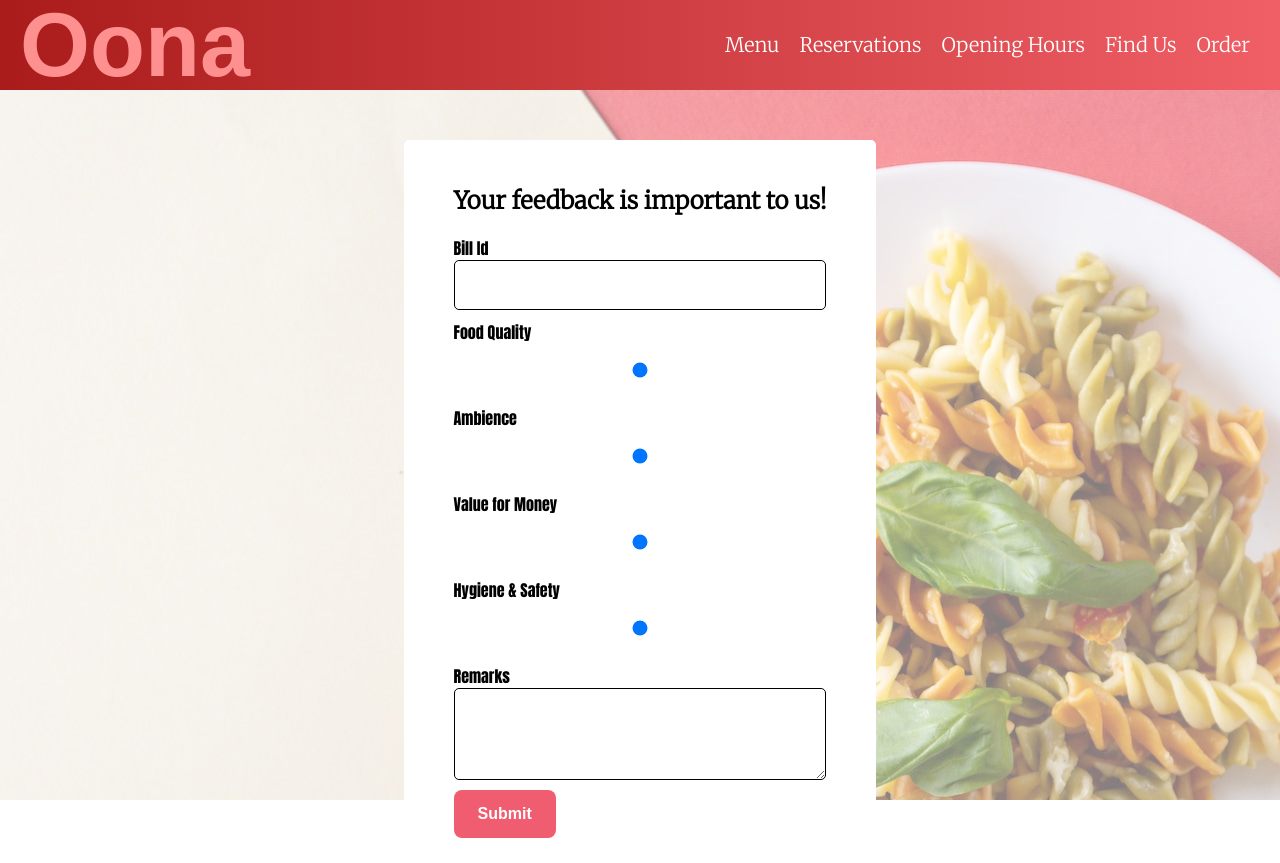
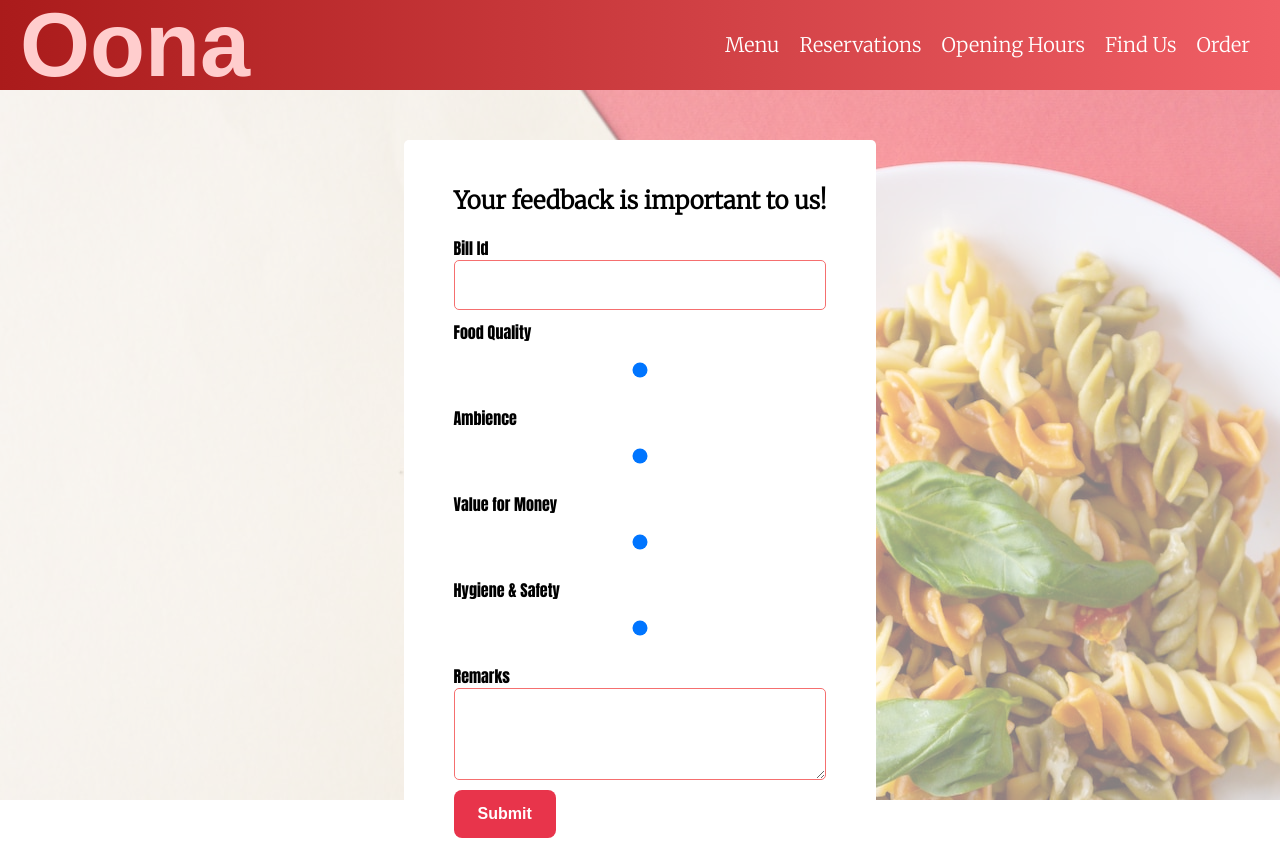
Before and after one commit to sapienfrom2000s/restaurant-feedback, a React (Vite) app: page / in a window 1280 px wide. Built offline with nearby package versions, Linux system fonts and the light colour scheme; a web font is replaced by a local one.

Commit message:
Change border color for input box

```diff
--- a/src/Button.css
+++ b/src/Button.css
@@ -9,6 +9,6 @@ button{
     padding: 14px 24px;
     border: none;
     transition: box-shadow 0.2s ease 0s, -ms-transform 0.1s ease 0s, -webkit-transform 0.1s ease 0s, transform 0.1s ease 0s;
-    background: #f05d70;
+    background: #e8344b;
     color: #fff;
   }
--- a/src/Navbar.css
+++ b/src/Navbar.css
@@ -34,7 +34,7 @@ ul {
     font-size: 90px;
     font-weight: 700;
     font-family: 'Whisper', sans-serif;
-    color: #ff9090;
+    color: #ffcdcd;
   }
 
   a {
--- a/src/TextArea.css
+++ b/src/TextArea.css
@@ -1,8 +1,7 @@
 textarea{
-    border: 1px solid #000;
+    border: 1px solid #f56f6f;
     border-radius: 5px;
     line-height: normal;
-    color: #282828;
     display: block;
     width: 100%;
     box-sizing: border-box;
@@ -11,3 +10,8 @@ textarea{
     padding: 0 6px;
     padding-left: 12px;
 }
+
+textarea:focus{
+    border: 2px solid #f56f6f;
+    outline: none;
+}
--- a/src/TextBox.css
+++ b/src/TextBox.css
@@ -1,5 +1,5 @@
 input[type='text']{
-    border: 1px solid #000;
+    border: 1px solid #f56f6f;
     border-radius: 5px;
     height: 50px;
     line-height: normal;
@@ -12,3 +12,8 @@ input[type='text']{
     padding: 0 6px;
     padding-left: 12px;
 }
+
+input[type='text']:focus{
+    border: 2px solid #f56f6f;
+    outline: none;
+}
```
